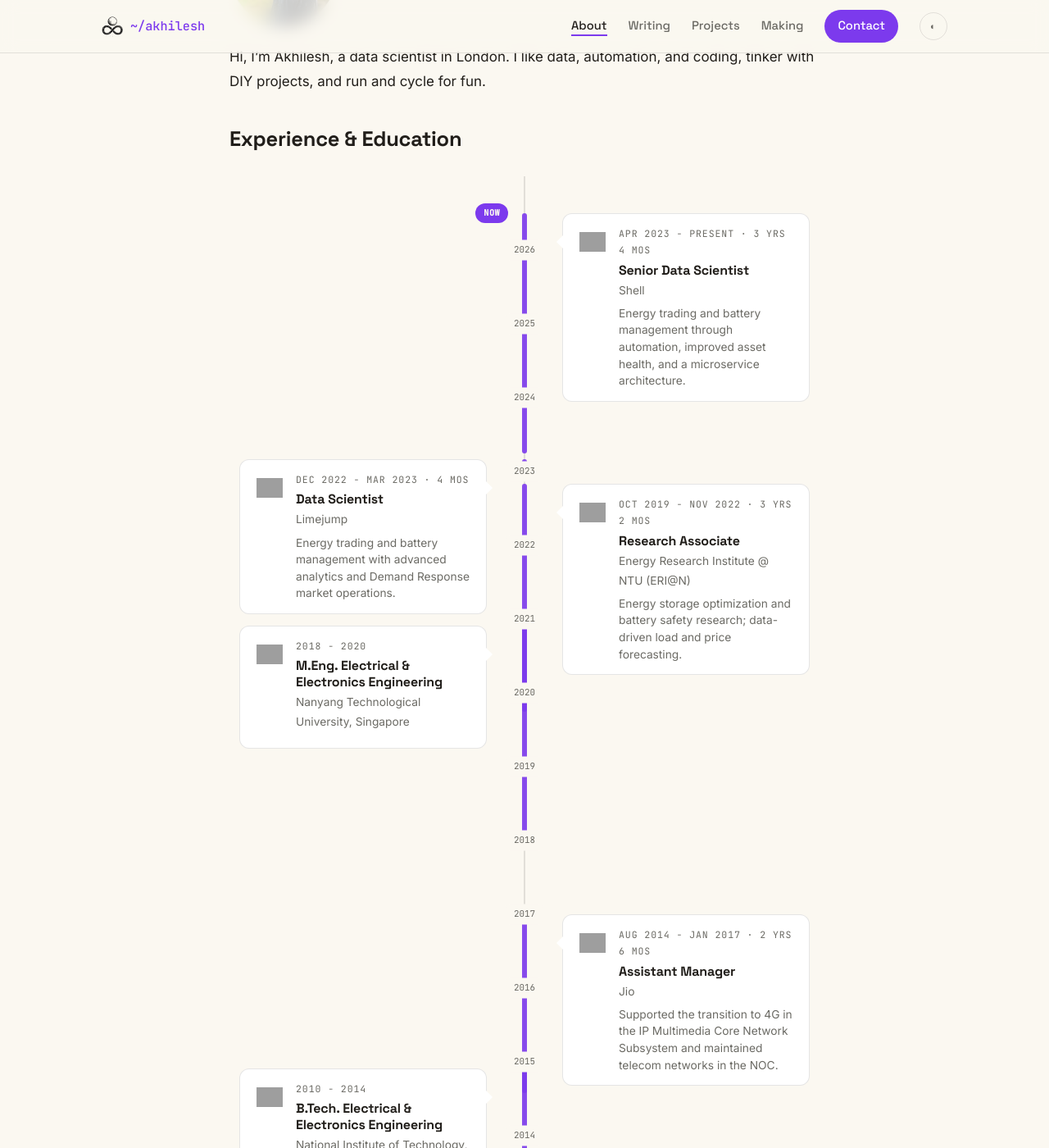
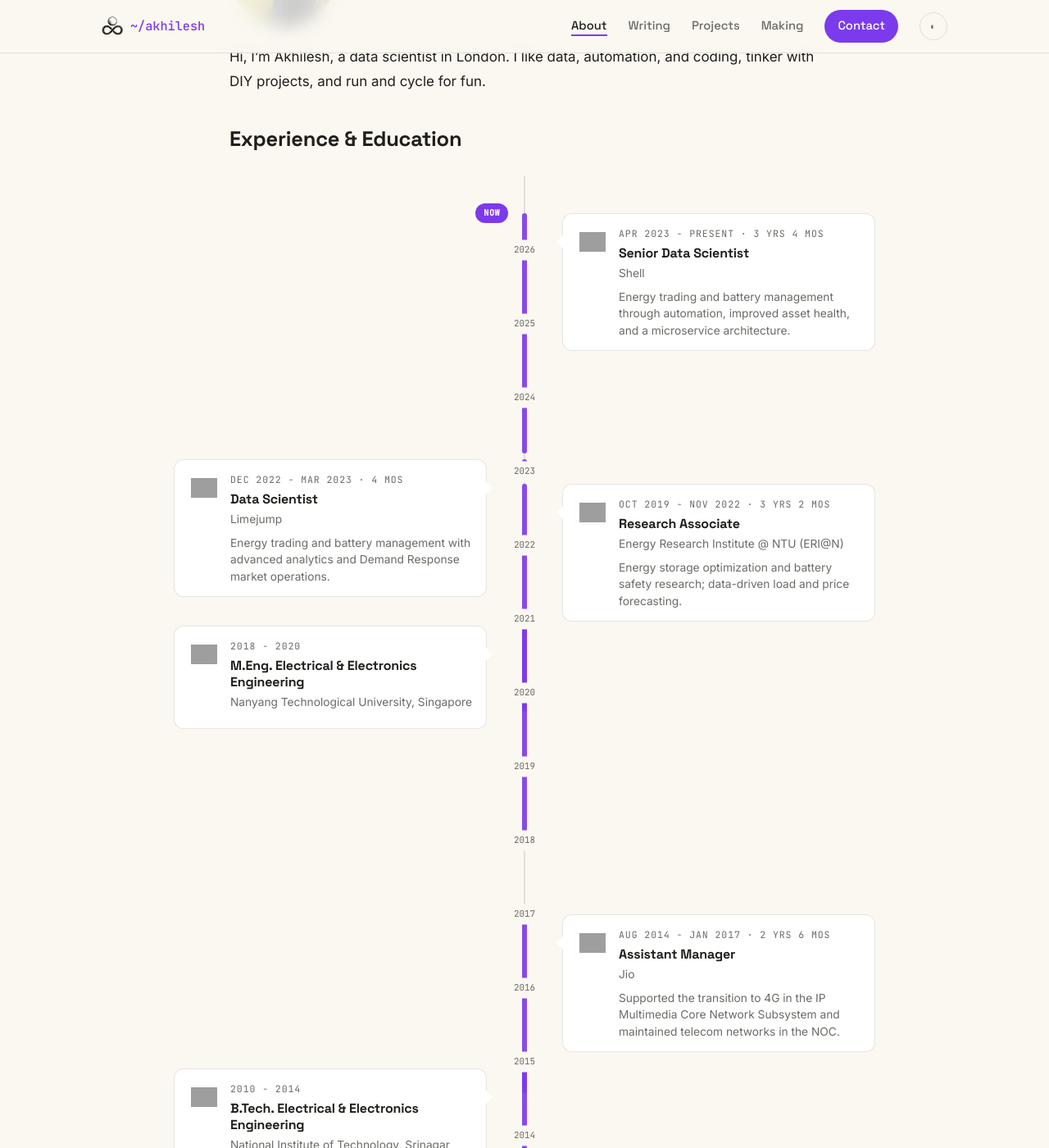
Before and after one commit to koulakhilesh/koulakhilesh.github.io, a Jekyll site: the page built from _pages/about.md, in a window 1280 px wide and 1400 px high, scrolled down 328 px. Shown: the whole window at 82% size. Built offline with Jekyll 4.4.1, drawn with Linux system fonts in a browser that asks for light colours; grey boxes are pictures that could not be loaded.

Commit message:
style: widen timeline beyond text column so cards fit content comfortably

```diff
--- a/_sass/timeline.scss
+++ b/_sass/timeline.scss
@@ -1,4 +1,4 @@
-.timeline{position:relative;margin:1.5rem 0 .5rem}
+.timeline{position:relative;left:50%;transform:translateX(-50%);width:min(880px,94vw);margin:1.5rem 0 .5rem}
 .timeline::before{content:"";position:absolute;left:50%;transform:translateX(-50%);
   top:0;bottom:0;width:2px;background:var(--line)}
 
@@ -36,7 +36,7 @@
 .timeline .tl-info p{margin:0;font-size:.86rem;color:var(--muted);line-height:1.5}
 
 @media(max-width:700px){
-  .timeline{height:auto !important;margin-top:1rem}
+  .timeline{height:auto !important;width:auto;left:auto;transform:none;margin-top:1rem}
   .timeline::before,.timeline .tl-year,.timeline .tl-bar,.timeline .tl-now{display:none}
   .timeline .tl-card::before{display:none}
   .timeline .tl-entry{position:static !important;height:auto !important;margin-bottom:14px}
```
